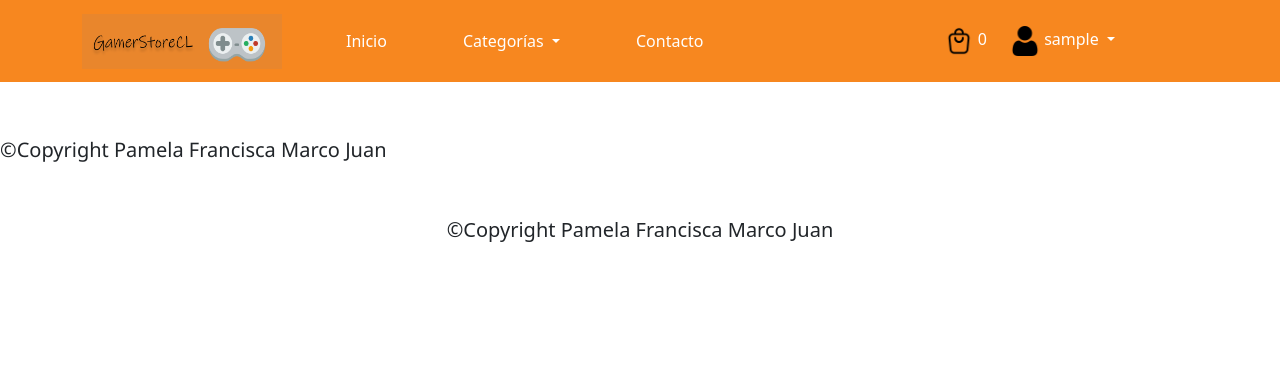
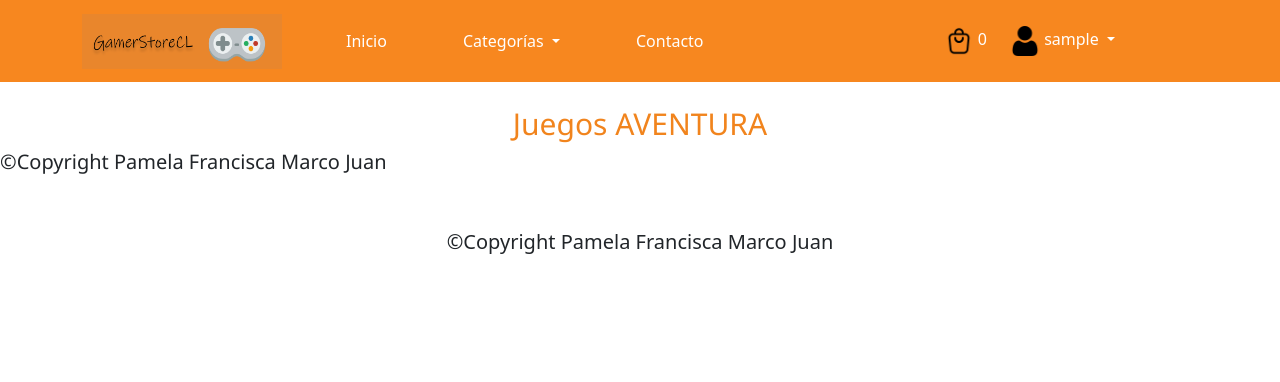
Before and after one commit to JuanmirandaSiromax/gamerstorecl, a Django app: page /princjuegos/juegosaventura in a window 1280 px wide. Shown: the top 382 px of the page. Run offline with Django 4.2, Linux system fonts and the light colour scheme; the visitor is signed in with stand-in values (Sample User, id 1); data that the repository does not hold is empty.

Commit message:
Update aventura.html

```diff
--- a/mientretencion/templates/juegos/aventura.html
+++ b/mientretencion/templates/juegos/aventura.html
@@ -3,7 +3,8 @@
 
 {% load static %}
 {% block contenido %}
-<h1>Juegos AVENTURA</h1>
+<br>
+<h1 class="titulo-novedades">Juegos AVENTURA</h1>
 <div class="container">
   <div class="row">
 
```
